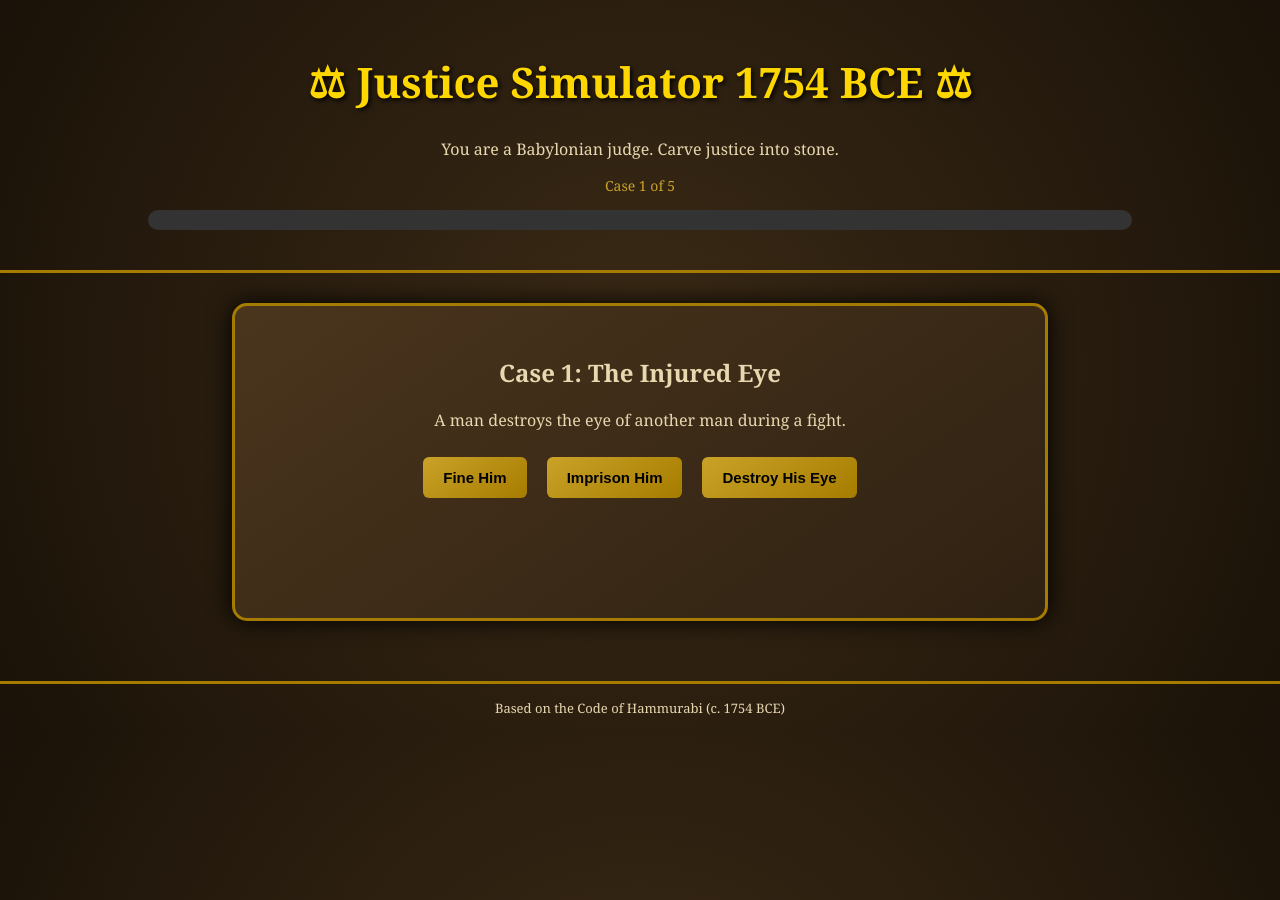
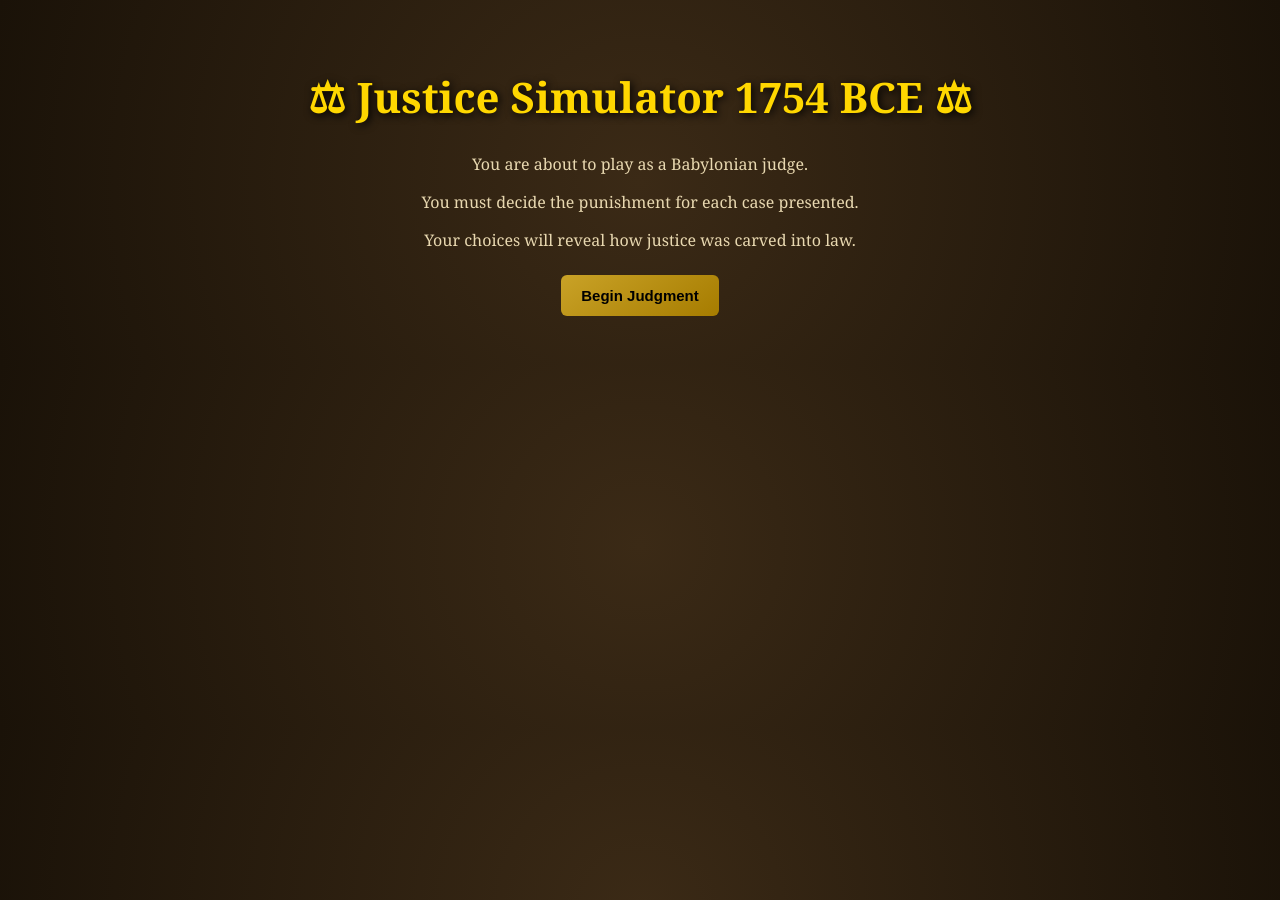
Before and after one commit to 873462/873462.github.io, a Jekyll site: the page justice/index.html, which Jekyll copies as it is, in a window 1280 px wide. Built offline with Jekyll 4.4.1, drawn with Linux system fonts in a browser that asks for light colours.

Commit message:
Refactor HTML and CSS for justice simulator

```diff
--- a/justice/index.html
+++ b/justice/index.html
@@ -7,25 +7,21 @@
 <style>
 body {
     margin: 0;
-    font-family: 'Georgia', serif;
+    font-family: Georgia, serif;
     background: radial-gradient(circle at center, #3b2a16, #1a1208);
     color: #e8d8b0;
     text-align: center;
 }
 
-header {
-    padding: 25px;
-    border-bottom: 3px solid #a67c00;
-}
-
 h1 {
     font-size: 42px;
     color: gold;
-    text-shadow: 2px 2px 5px black;
+    text-shadow: 2px 2px 8px black;
 }
 
-#game-container {
-    padding: 30px;
+.screen {
+    padding: 40px;
+    animation: fadeIn 0.8s ease-in-out;
 }
 
 .case-box {
@@ -33,47 +29,36 @@
     border: 3px solid #a67c00;
     border-radius: 15px;
     padding: 30px;
-    max-width: 750px;
+    max-width: 800px;
     margin: auto;
     box-shadow: 0 0 25px black;
-    animation: fadeIn 0.8s ease-in-out;
 }
 
 button {
     background: linear-gradient(145deg, #c9a227, #a67c00);
     border: none;
     padding: 12px 20px;
-    margin: 10px;
+    margin: 8px;
     font-size: 15px;
     cursor: pointer;
     border-radius: 6px;
     font-weight: bold;
-    transition: transform 0.1s, background 0.3s;
+    transition: 0.2s;
 }
 
-button:hover {
-    background: #ffd700;
-    transform: scale(1.05);
+button:hover { transform: scale(1.05); }
+button:disabled {
+    background: #555;
+    cursor: not-allowed;
 }
 
-button:active {
-    transform: scale(0.95);
-}
-
-#result {
-    margin-top: 20px;
-    font-size: 18px;
-    min-height: 60px;
-}
-
-#progress {
-    margin-top: 10px;
-    font-size: 14px;
-    color: #c9a227;
+.visual {
+    font-size: 60px;
+    margin: 15px 0;
 }
 
 #harshness-bar {
-    width: 80%;
+    width: 70%;
     height: 20px;
     background-color: #333;
     margin: 15px auto;
@@ -89,89 +74,61 @@
 }
 
 @keyframes fadeIn {
-    from {opacity: 0; transform: translateY(10px);}
-    to {opacity: 1; transform: translateY(0);}
-}
-
-footer {
-    margin-top: 30px;
-    padding: 15px;
-    border-top: 3px solid #a67c00;
-    font-size: 13px;
+    from {opacity: 0;}
+    to {opacity: 1;}
 }
 </style>
 </head>
 
 <body>
 
-<header>
-<h1>⚖ Justice Simulator 1754 BCE ⚖</h1>
-<p>You are a Babylonian judge. Carve justice into stone.</p>
-<div id="progress"></div>
-<div id="harshness-bar"><div id="harshness-fill"></div></div>
-</header>
-
-<div id="game-container"></div>
-
-<footer>
-Based on the Code of Hammurabi (c. 1754 BCE)
-</footer>
+<div id="app"></div>
 
 <script>
 const cases = [
 {
-title: "Case 1: The Injured Eye",
+title: "The Injured Eye",
+visual: "👁️⚔️",
 text: "A man destroys the eye of another man during a fight.",
-law: "Law #196: 'If a man destroy the eye of another man, they shall destroy his eye.'",
+hammurabi: "Law #196: 'An eye for an eye.'",
+canada: "In Canada, this would likely result in assault charges under the Criminal Code, potentially imprisonment or fines depending on severity.",
 correct: "eye",
 options: [
-{text:"Fine Him", value:"fine", harsh:0},
-{text:"Imprison Him", value:"jail", harsh:1},
+{text:"Warning", value:"warn", harsh:0},
+{text:"Fine", value:"fine", harsh:1},
+{text:"Imprison", value:"jail", harsh:1},
+{text:"Public Shaming", value:"shame", harsh:1},
 {text:"Destroy His Eye", value:"eye", harsh:2}
 ]
 },
 {
-title: "Case 2: The Collapsed House",
+title: "The Collapsed House",
+visual: "🏠💥",
 text: "A builder constructs a house. It collapses and kills the owner.",
-law: "Law #229: 'The builder shall be put to death.'",
+hammurabi: "Law #229: 'The builder shall be put to death.'",
+canada: "In Canada, this could result in criminal negligence causing death, investigated before any punishment is determined.",
 correct: "death",
 options: [
-{text:"Compensation", value:"fine", harsh:0},
-{text:"Imprison Builder", value:"jail", harsh:1},
+{text:"Warning", value:"warn", harsh:0},
+{text:"Fine", value:"fine", harsh:1},
+{text:"Imprison", value:"jail", harsh:1},
+{text:"Compensation Only", value:"comp", harsh:1},
 {text:"Execute Builder", value:"death", harsh:2}
 ]
 },
 {
-title: "Case 3: The Stolen Ox",
+title: "The Stolen Ox",
+visual: "🐂💰",
 text: "A man steals an ox from another citizen.",
-law: "Law #8: 'He shall repay thirtyfold.'",
+hammurabi: "Law #8: 'He shall repay thirtyfold.'",
+canada: "In Canada, theft under the Criminal Code may result in fines, restitution, probation, or imprisonment depending on value.",
 correct: "repay",
 options: [
 {text:"Warning", value:"warn", harsh:0},
 {text:"Repay Once", value:"small", harsh:1},
+{text:"Fine Only", value:"fine", harsh:1},
+{text:"Imprison", value:"jail", harsh:1},
 {text:"Repay Thirtyfold", value:"repay", harsh:2}
-]
-},
-{
-title: "Case 4: False Accusation",
-text: "A man accuses another of murder but cannot prove it.",
-law: "Law #3: 'The accuser shall be put to death.'",
-correct: "death",
-options: [
-{text:"Dismiss Case", value:"dismiss", harsh:0},
-{text:"Fine Accuser", value:"fine", harsh:1},
-{text:"Execute Accuser", value:"death", harsh:2}
-]
-},
-{
-title: "Case 5: Striking a Father",
-text: "A son strikes his father during an argument.",
-law: "Law #195: 'His hands shall be cut off.'",
-correct: "hands",
-options: [
-{text:"Warning", value:"warn", harsh:0},
-{text:"Imprisonment", value:"jail", harsh:1},
-{text:"Cut Off Hands", value:"hands", harsh:2}
 ]
 }
 ];
@@ -180,38 +137,47 @@
 let harshnessScore = 0;
 
 function playSound(type) {
-    const audioCtx = new (window.AudioContext || window.webkitAudioContext)();
-    const oscillator = audioCtx.createOscillator();
-    oscillator.type = "sine";
-    oscillator.frequency.value = type === "correct" ? 600 : 200;
-    oscillator.connect(audioCtx.destination);
-    oscillator.start();
-    setTimeout(() => oscillator.stop(), 200);
+    const ctx = new (window.AudioContext || window.webkitAudioContext)();
+    const osc = ctx.createOscillator();
+    osc.frequency.value = type === "correct" ? 600 : 200;
+    osc.connect(ctx.destination);
+    osc.start();
+    setTimeout(()=>osc.stop(),200);
 }
 
-function updateHarshnessBar() {
-    const percentage = (harshnessScore / (cases.length * 2)) * 100;
-    document.getElementById("harshness-fill").style.width = percentage + "%";
+function startScreen() {
+    document.getElementById("app").innerHTML = `
+        <div class="screen">
+            <h1>⚖ Justice Simulator 1754 BCE ⚖</h1>
+            <p>You are about to play as a Babylonian judge.</p>
+            <p>You must decide the punishment for each case presented.</p>
+            <p>Your choices will reveal how justice was carved into law.</p>
+            <button onclick="loadCase()">Begin Judgment</button>
+        </div>
+    `;
 }
 
 function loadCase() {
     if (currentCase >= cases.length) {
-        showFinalScreen();
-        return;
+        return finalScreen();
     }
 
     const c = cases[currentCase];
-    document.getElementById("progress").innerText =
-        `Case ${currentCase + 1} of ${cases.length}`;
 
-    document.getElementById("game-container").innerHTML = `
+    document.getElementById("app").innerHTML = `
+        <div class="screen">
+        <div id="harshness-bar"><div id="harshness-fill"></div></div>
         <div class="case-box">
             <h2>${c.title}</h2>
+            <div class="visual">${c.visual}</div>
             <p>${c.text}</p>
             <div id="options"></div>
             <div id="result"></div>
         </div>
+        </div>
     `;
+
+    updateBar();
 
     const optionsDiv = document.getElementById("options");
     c.options.forEach(option => {
@@ -223,52 +189,66 @@
 }
 
 function choose(choice, harshValue) {
+    const buttons = document.querySelectorAll("button");
+    buttons.forEach(btn => btn.disabled = true);
+
+    const c = cases[currentCase];
+    harshnessScore += harshValue;
+    updateBar();
+
     const resultDiv = document.getElementById("result");
-    const correctAnswer = cases[currentCase].correct;
-    harshnessScore += harshValue;
-    updateHarshnessBar();
 
-    if (choice === correctAnswer) {
+    if (choice === c.correct) {
         playSound("correct");
-        resultDiv.innerHTML = "✔ This matches Hammurabi's law.<br><br>" + cases[currentCase].law;
     } else {
         playSound("wrong");
-        resultDiv.innerHTML = "✖ In Babylon, this would be incorrect.<br><br>" + cases[currentCase].law;
     }
 
-    const nextBtn = document.createElement("button");
-    nextBtn.innerText = "Carve Next Judgment";
-    nextBtn.onclick = () => {
-        currentCase++;
-        loadCase();
-    };
-
-    resultDiv.appendChild(document.createElement("br"));
-    resultDiv.appendChild(nextBtn);
+    resultDiv.innerHTML = `
+        <hr>
+        <strong>Hammurabi's Law:</strong><br>${c.hammurabi}<br><br>
+        <strong>Modern Canadian Law:</strong><br>${c.canada}<br><br>
+        <button onclick="nextCase()">Next Case</button>
+    `;
 }
 
-function showFinalScreen() {
-    let judgment;
+function nextCase() {
+    currentCase++;
+    loadCase();
+}
 
-    if (harshnessScore >= 7) {
-        judgment = "You ruled with fear and absolute retaliation.";
-    } else if (harshnessScore >= 4) {
-        judgment = "You balanced authority and restraint.";
+function updateBar() {
+    const percent = (harshnessScore / (cases.length * 2)) * 100;
+    const fill = document.getElementById("harshness-fill");
+    if (fill) fill.style.width = percent + "%";
+}
+
+function finalScreen() {
+    let message;
+    if (harshnessScore >= 5) {
+        message = "You ruled with strict retaliation.";
     } else {
-        judgment = "You showed mercy beyond ancient standards.";
+        message = "You ruled with moderation compared to ancient standards.";
     }
 
-    document.getElementById("game-container").innerHTML = `
-        <div class="case-box">
-            <h2>Final Judgment</h2>
-            <p>${judgment}</p>
-            <p>Your Harshness Score: ${harshnessScore}</p>
-            <p>The Code of Hammurabi emphasized strict punishment, social order, and deterrence. Modern legal systems focus more on intent, investigation, and proportionality.</p>
+    document.getElementById("app").innerHTML = `
+        <div class="screen">
+            <h1>Final Judgment</h1>
+            <p>${message}</p>
+            <p>Total Harshness Score: ${harshnessScore}</p>
+            <p>The Code of Hammurabi focused on deterrence and strict order. Modern Canadian law emphasizes investigation, rights, and proportional punishment.</p>
+            <button onclick="restart()">Carve New Judgments</button>
         </div>
     `;
 }
 
-loadCase();
+function restart() {
+    currentCase = 0;
+    harshnessScore = 0;
+    startScreen();
+}
+
+startScreen();
 </script>
 
 </body>
```
